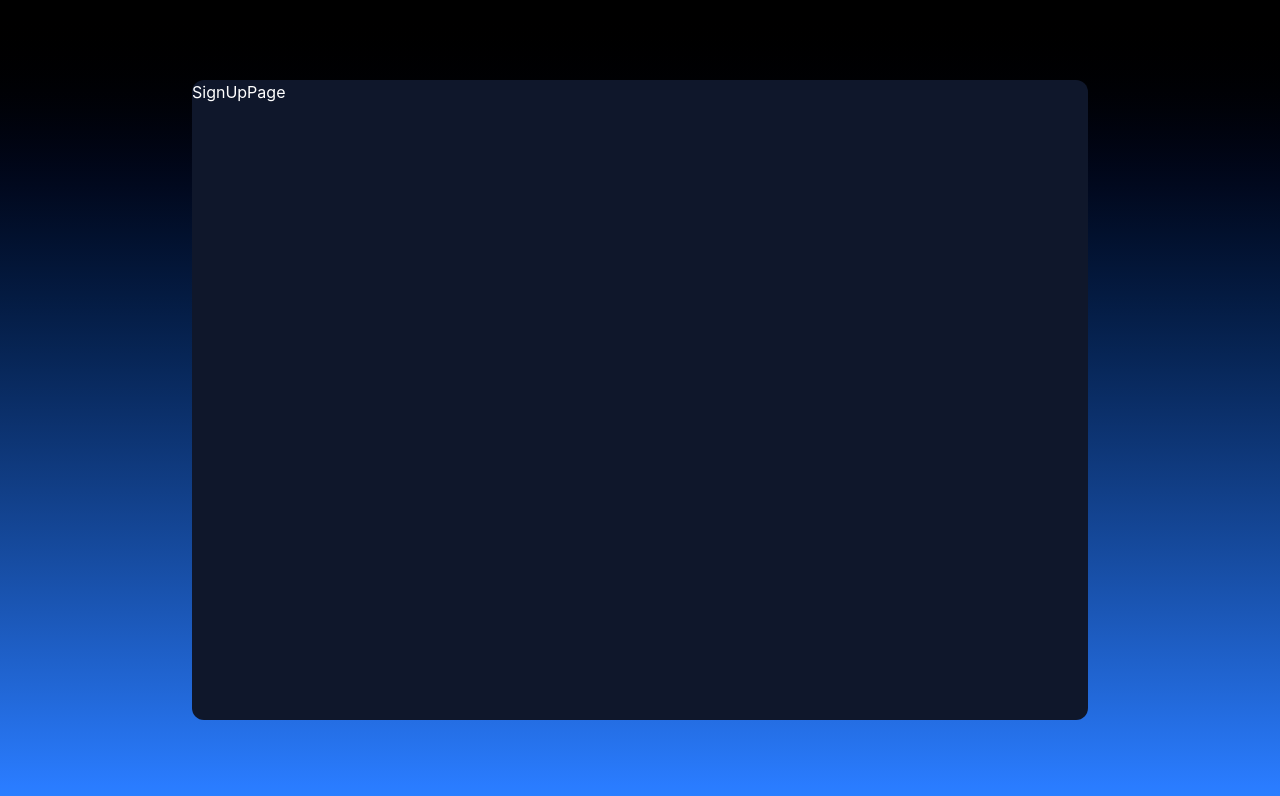
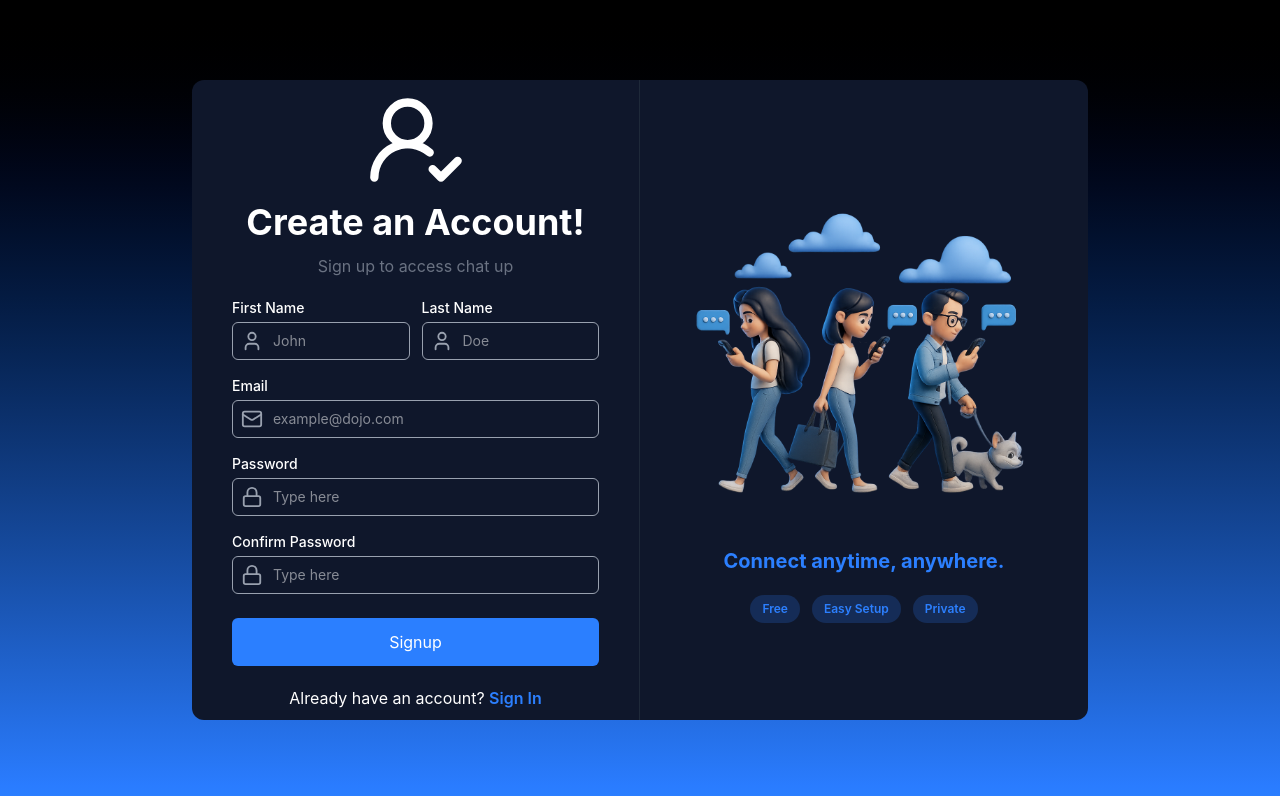
Before and after one commit to dojo-prog/web-chat-docker, a React (Vite) app in the folder frontend/: page /signup in a window 1280 px wide. Shown: the top 796 px of the page. Built offline with nearby package versions, Linux system fonts and the light colour scheme.

Commit message:
created auth pages UI

```diff
--- a/frontend/src/pages/SignInPage.tsx
+++ b/frontend/src/pages/SignInPage.tsx
@@ -1,5 +1,93 @@
+import { LockIcon, MailIcon, MessageCircleCheckIcon } from "lucide-react";
+import CustomInput from "../component/CustomInput";
+import { useForm } from "../hooks/useForm";
+import { Link } from "react-router-dom";
+
 const SignInPage = () => {
-  return <div>SignInPage</div>;
+  const { formData, handleChange } = useForm({
+    email: "",
+    password: "",
+  });
+
+  return (
+    <div className="w-full h-full flex">
+      {/* Left Section */}
+      <div className="flex-1 h-full border-r border-gray-800 flex items-center justify-center">
+        <div className="w-full space-y-5 px-10">
+          {/* Header */}
+          <div className="flex flex-col items-center space-y-3">
+            <MessageCircleCheckIcon size={150} color="white" />
+            <h1 className="text-4xl font-bold">Welcome Back!</h1>
+            <p className="text-gray-500 ">Login to access your account</p>
+          </div>
+
+          {/* Form Input */}
+          <form onSubmit={() => {}}>
+            <div className="space-y-4 mb-6">
+              <CustomInput
+                label="Email"
+                type="email"
+                placeholder="example@dojo.com"
+                id="email"
+                Icon={MailIcon}
+                value={formData.email}
+                onChange={handleChange}
+              />
+              <CustomInput
+                label="Password"
+                type="password"
+                id="password"
+                Icon={LockIcon}
+                value={formData.password}
+                onChange={handleChange}
+              />
+            </div>
+
+            <button
+              type="submit"
+              className="w-full h-12 bg-blue-500 flex items-center justify-center rounded-md hover:bg-blue-700 transition-all durtion-200 cursor-pointer"
+            >
+              Login
+            </button>
+            <div className="mt-5">
+              <p className="text-center">
+                Don't have an account?{" "}
+                <Link
+                  to={"/signup"}
+                  className="text-blue-500 hover:text-blue-700 font-semibold transition-colors duration-10 cursor-pointer"
+                >
+                  Sign Up
+                </Link>
+              </p>
+            </div>
+          </form>
+        </div>
+      </div>
+
+      {/* Right Section */}
+      <div className="w-1/2 h-full hidden sm:flex items-center justify-center ">
+        <div className="w-[80%]">
+          <div className="flex flex-col items-center space-y-2 mb-4">
+            <img
+              src="/login.png"
+              alt="login_image"
+              className="w-full object-contain"
+            />
+            <h2 className="text-xl text-blue-500 font-bold my-5">
+              Connect anytime, anywhere.
+            </h2>
+            <div className="flex items-center space-x-3">
+              {["free", "easy setup", "private"].map((i) => (
+                <div className="bg-blue-500/20 px-3 py-1.5 text-xs text-blue-500 font-semibold rounded-full capitalize hover:scale-120 transition-all duration-150">
+                  {i}
+                </div>
+              ))}
+            </div>
+          </div>
+        </div>
+      </div>
+    </div>
+  );
 };
 
 export default SignInPage;
--- a/frontend/src/pages/SignUpPage.tsx
+++ b/frontend/src/pages/SignUpPage.tsx
@@ -1,5 +1,122 @@
+import { LockIcon, MailIcon, UserCheck2Icon, UserIcon } from "lucide-react";
+import { useForm } from "../hooks/useForm";
+import CustomInput from "../component/CustomInput";
+import { Link } from "react-router-dom";
+
 const SignUpPage = () => {
-  return <div>SignUpPage</div>;
+  const { formData, handleChange } = useForm({
+    fname: "",
+    lname: "",
+    email: "",
+    password: "",
+    cpassword: "",
+  });
+
+  return (
+    <div className="w-full h-full flex">
+      {/* Left Section */}
+      <div className="flex-1 h-full border-r border-gray-800 flex items-center justify-center">
+        <div className="w-full space-y-5 px-10">
+          {/* Header */}
+          <div className="flex flex-col items-center space-y-3">
+            <UserCheck2Icon size={100} color="white" />
+            <h1 className="text-4xl font-bold">Create an Account!</h1>
+            <p className="text-gray-500 ">Sign up to access chat up</p>
+          </div>
+
+          {/* Form Input */}
+          <form onSubmit={() => {}}>
+            <div className="space-y-4 mb-6">
+              <div className="flex space-x-3">
+                <CustomInput
+                  label="First Name"
+                  placeholder="John"
+                  id="fname"
+                  Icon={UserIcon}
+                  value={formData.fname}
+                  onChange={handleChange}
+                />
+                <CustomInput
+                  label="Last Name"
+                  placeholder="Doe"
+                  id="lname"
+                  Icon={UserIcon}
+                  value={formData.lname}
+                  onChange={handleChange}
+                />
+              </div>
+              <CustomInput
+                label="Email"
+                type="email"
+                placeholder="example@dojo.com"
+                id="email"
+                Icon={MailIcon}
+                value={formData.email}
+                onChange={handleChange}
+              />
+              <CustomInput
+                label="Password"
+                type="password"
+                id="password"
+                Icon={LockIcon}
+                value={formData.password}
+                onChange={handleChange}
+              />
+              <CustomInput
+                label="Confirm Password"
+                type="password"
+                id="cpassword"
+                Icon={LockIcon}
+                value={formData.cpassword}
+                onChange={handleChange}
+              />
+            </div>
+
+            <button
+              type="submit"
+              className="w-full h-12 bg-blue-500 flex items-center justify-center rounded-md hover:bg-blue-700 transition-all durtion-200 cursor-pointer"
+            >
+              Signup
+            </button>
+            <div className="mt-5">
+              <p className="text-center">
+                Already have an account?{" "}
+                <Link
+                  to={"/signin"}
+                  className="text-blue-500 hover:text-blue-700 font-semibold transition-colors duration-10 cursor-pointer"
+                >
+                  Sign In
+                </Link>
+              </p>
+            </div>
+          </form>
+        </div>
+      </div>
+
+      {/* Right Section */}
+      <div className="w-1/2 h-full hidden sm:flex items-center justify-center ">
+        <div className="w-[80%]">
+          <div className="flex flex-col items-center space-y-2 mb-4">
+            <img
+              src="/signup.png"
+              alt="signup_image"
+              className="w-full object-contain"
+            />
+            <h2 className="text-xl text-blue-500 font-bold my-5">
+              Connect anytime, anywhere.
+            </h2>
+            <div className="flex items-center space-x-3">
+              {["free", "easy setup", "private"].map((i) => (
+                <div className="bg-blue-500/20 px-3 py-1.5 text-xs text-blue-500 font-semibold rounded-full capitalize hover:scale-120 transition-all duration-150">
+                  {i}
+                </div>
+              ))}
+            </div>
+          </div>
+        </div>
+      </div>
+    </div>
+  );
 };
 
 export default SignUpPage;
```
